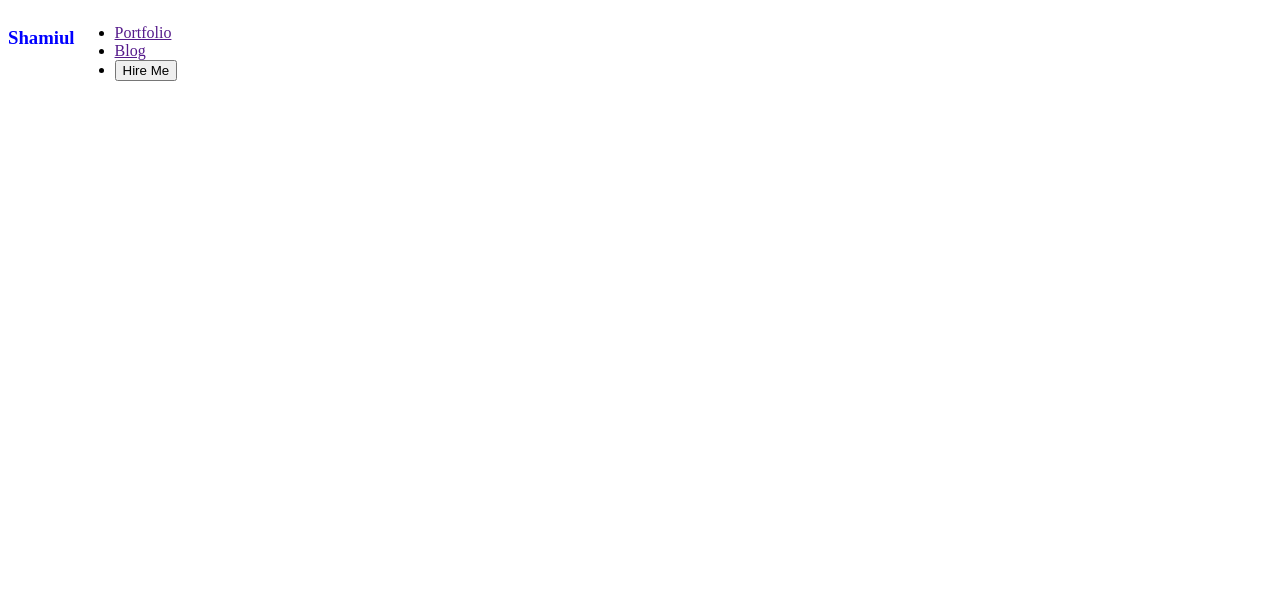
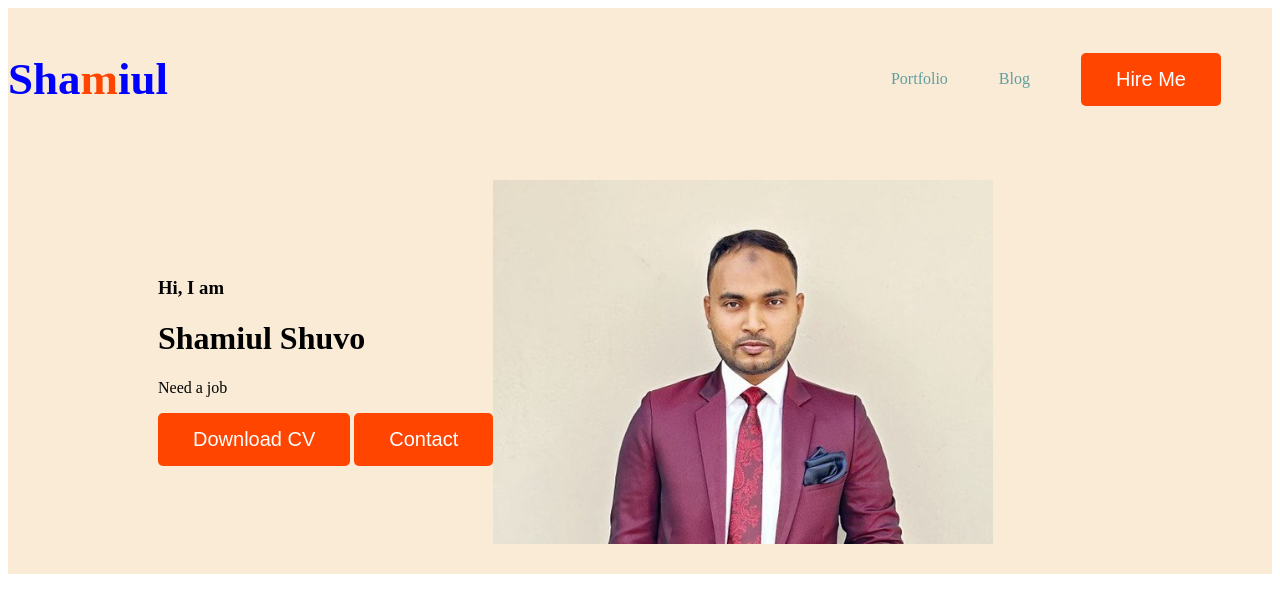
Before and after one commit to shamiul43/sami-portfolio, a plain HTML site: page index.html in a window 1280 px wide. Drawn offline with Linux system fonts and the light colour scheme.

Commit message:
banner content added

```diff
--- a/index.html
+++ b/index.html
@@ -8,15 +8,26 @@
 
 </head>
 <body>
-    <header>
+    <header class="header">
         <nav>
-            <h3 class="nav-title">Shamiul</h3>
+            <h3 class="nav-title">Sha<span class="text-primary">m</span>iul</h3>
                <ul>
                    <li><a href="">Portfolio</a></li>
                    <li><a href="">Blog</a></li>
-                   <li><button>Hire Me</button></li>
+                   <li><button class="btn-primary">Hire Me</button></li>
                </ul>
           </nav>
+          <div class="banner">
+            <div class="banner-content">
+                <h3 class="banner-greeting">Hi, I am</h3>
+                <h1 class="banner-title">Shamiul Shuvo</h1>
+                <p>Need a job</p>
+                <button class="btn-primary">Download CV</button>
+                <button class="btn-primary">Contact</button>
+            </div>
+            <img class="profile-pic" src="images/PROFILE.jpg" alt="">
+
+          </div>
 
     </header>
     <main>
--- a/styles/portfolio.css
+++ b/styles/portfolio.css
@@ -2,10 +2,50 @@ body{
     font-family: 'lato' sans-serif;
     font-family: 'Open Sans' sans-serif;
 }
+.text-primary{
+    color: orangered;
+}
 nav{
     display: flex;
+    justify-content: space-between;
+    align-items: center;
+}
+.btn-primary{
+    border-radius: 5px;
+    background: orangered;
+    border: 0;
+    color: white;
+    font-size: 20px;
+    font-weight: 700px;
+    padding: 15px 35px;
+
 }
 .nav-title{
     color: blue;
+    font-size: 45px;
     font-weight: 800px;
 }
+nav> ul{
+    display: flex;
+    align-items: center;
+}
+nav li{
+    list-style: none;
+    margin-right: 51px;
+}
+nav a{
+    text-decoration: none;
+    color: cadetblue;
+
+}
+.header{
+    background-color: antiquewhite;
+}
+.banner{
+    padding: 30px 30px 30px 150px;
+    display: flex;
+    align-items: center;
+}
+.banner .profile-pic{
+        width: 500px;
+}
```
Also changed, not shown: images/PROFILE.jpg (added), images/developer.png (added), images/hardy.png (added), images/header_bg.png (added), images/icons/facebook.png (added), images/icons/insta.png (added), images/icons/js.png (added), images/icons/mongo.png (added), images/icons/nodejs.png (added), images/icons/react.png (added), images/icons/twitter.png (added).
